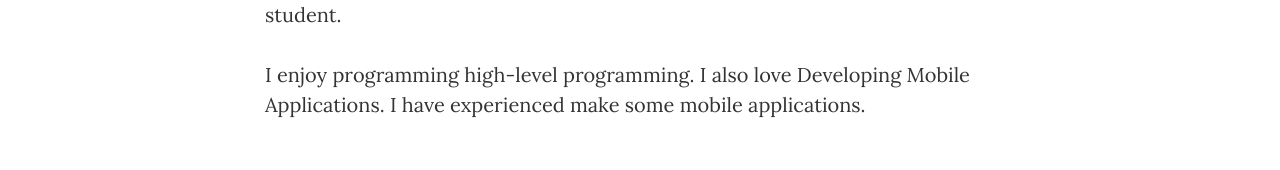
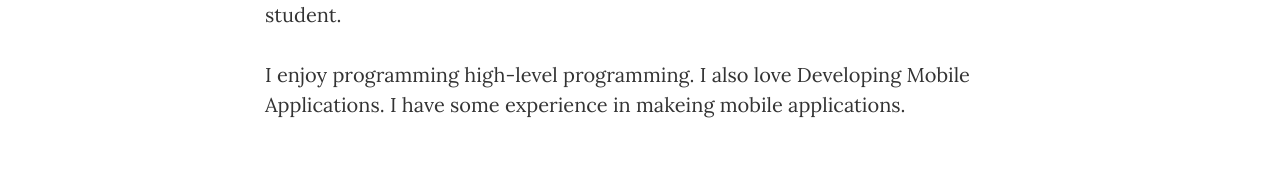
Before and after one commit to jeerhsandeep/github.blog, a website: page about.html in a window 1280 px wide. Shown: the part 588-758 px from the top of the page. Drawn offline with nearby package versions, Linux system fonts and the light colour scheme.

Commit message:
Update about.html

```diff
--- a/about.html
+++ b/about.html
@@ -88,7 +88,7 @@
         <div class="row">
             <div class="col-lg-8 col-lg-offset-2 col-md-10 col-md-offset-1">
                 <p>I'm a student studying in the University of the Cordilleras. My course is Computer Science Major in Mobile Technology. I am currently a second year student.</p>
-                <p>I enjoy programming high-level programming. I also love Developing Mobile Applications. I have experienced make some mobile applications.</p>
+                <p>I enjoy programming high-level programming. I also love Developing Mobile Applications. I have some experience in makeing mobile applications.</p>
             </div>
         </div>
     </div>
```
